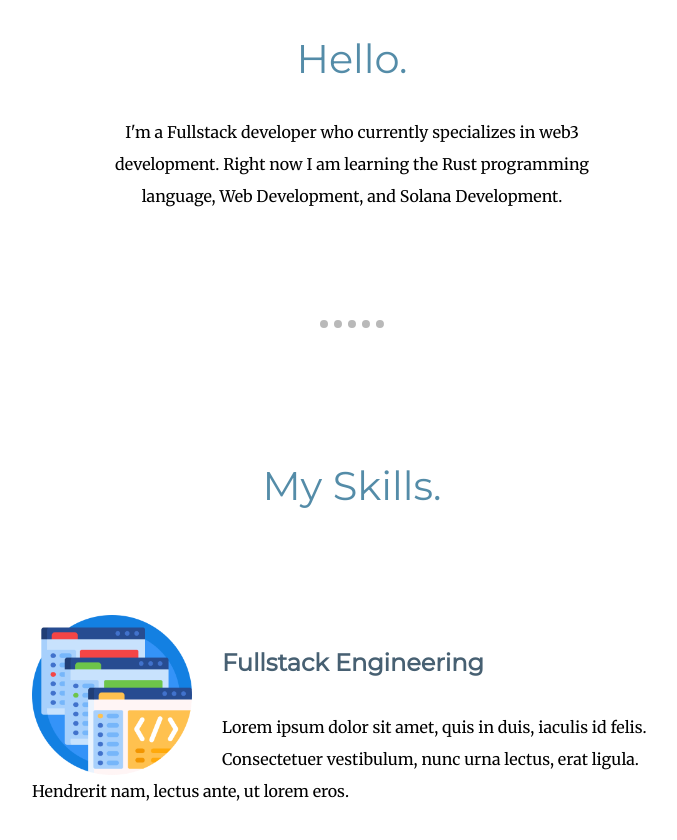
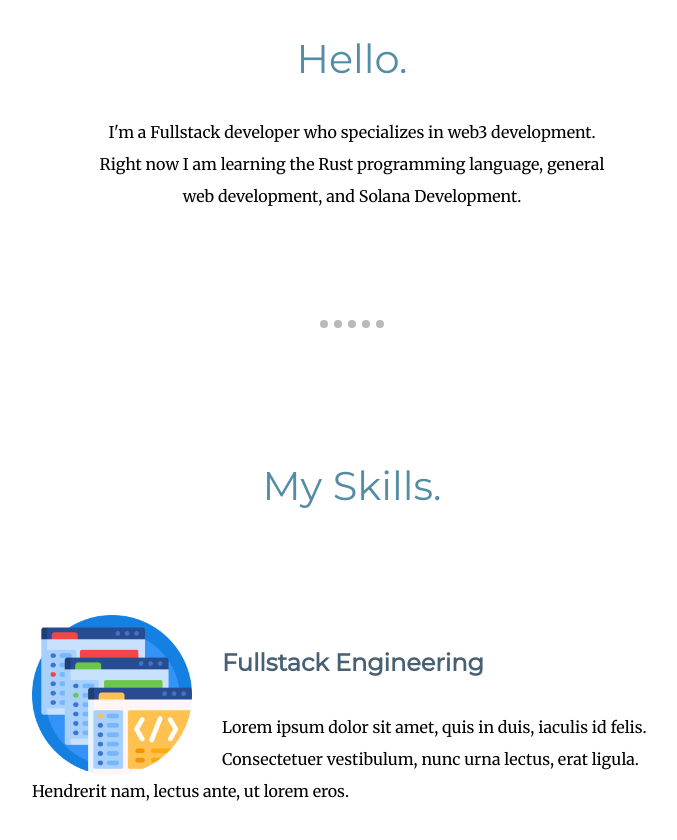
Before and after one commit to Exiledz5155/MySite, a plain HTML site: page index.html in a window 1280 px wide. Shown: the part 1046-1886 px from the top of the page, without its empty margins (288-965 px from the left). Drawn offline with nearby package versions, Linux system fonts and the light colour scheme.

Commit message:
Add files via upload

```diff
--- a/css/styles.css
+++ b/css/styles.css
@@ -67,6 +67,10 @@ a {
   text-decoration: none;
   font-family: "Montserrat", sans-serif;
   font-size: 20px;
+}
+
+.footer-link:hover {
+  color: #eeeeee;
 }
 
 .bottom-container > p {
--- a/index.html
+++ b/index.html
@@ -37,9 +37,9 @@
         />
         <h2 data-aos="fade-up">Hello.</h2>
         <p class="my-bio" data-aos="fade-up">
-          I'm a Fullstack developer who currently specializes in web3
-          development. Right now I am learning the Rust programming language,
-          Web Development, and Solana Development.
+          I'm a Fullstack developer who specializes in web3 development. Right
+          now I am learning the Rust programming language, general web
+          development, and Solana Development.
         </p>
       </div>
       <hr />
```
